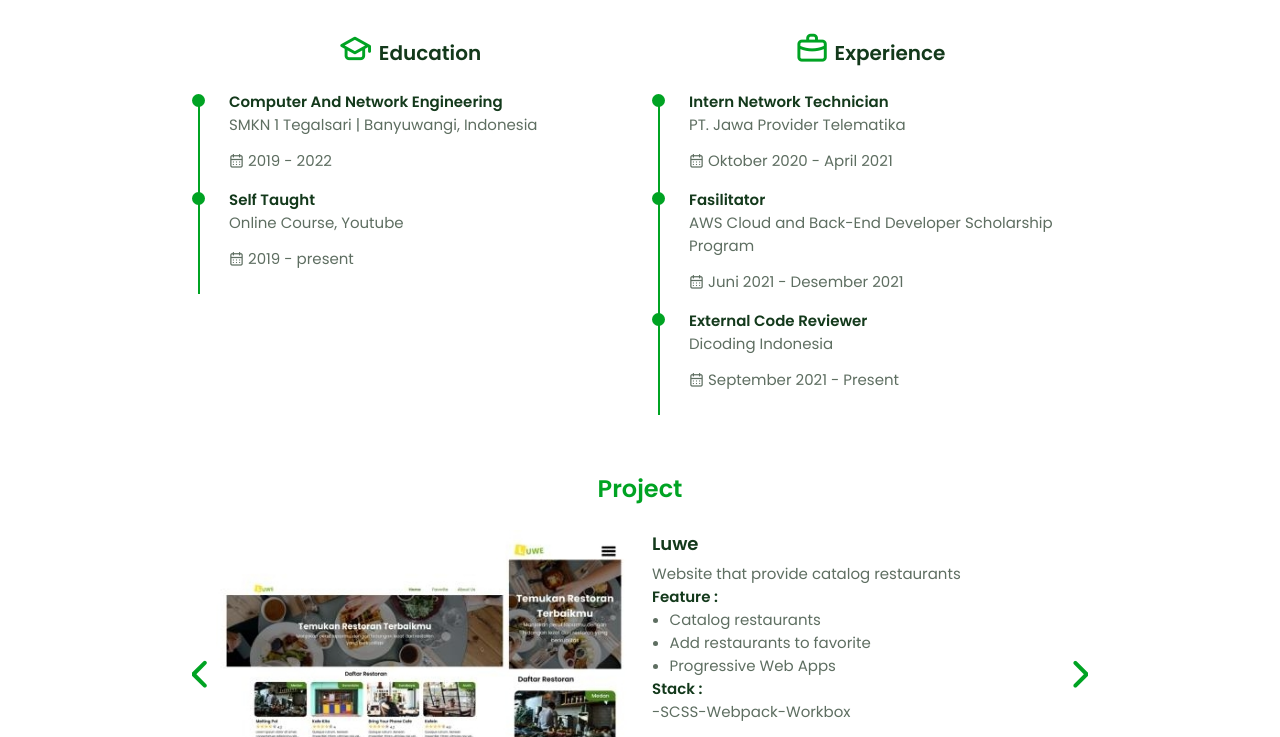
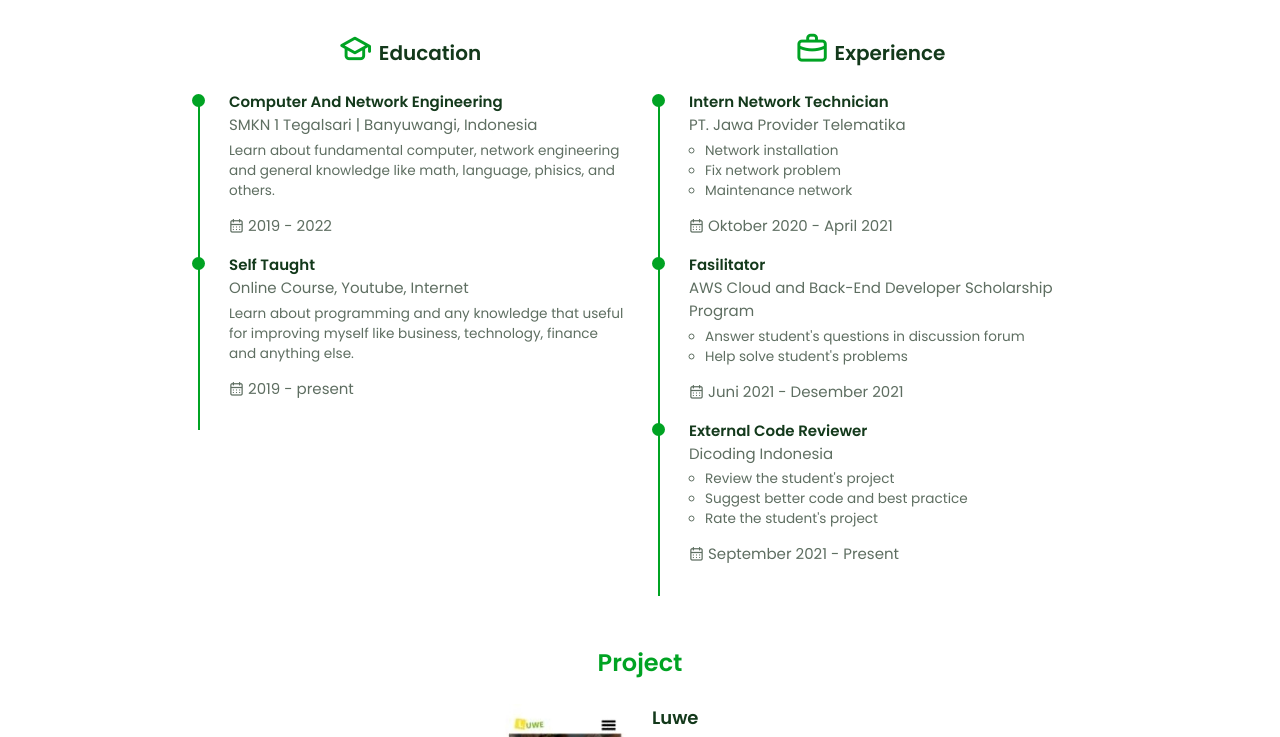
Before and after one commit to zidnirifan/zidnirifan.github.io, a website with bundled scripts: page index.html in a window 1280 px wide. Shown: the part 973-1710 px from the top of the page. Built offline with nearby package versions, Linux system fonts and the light colour scheme.

Commit message:
add history descriptions

```diff
--- a/src/assets/json/history.json
+++ b/src/assets/json/history.json
@@ -3,11 +3,13 @@
     {
       "title": "Computer And Network Engineering",
       "subtitle": "SMKN 1 Tegalsari | Banyuwangi, Indonesia",
+      "desc": "Learn about fundamental computer, network engineering and general knowledge like math, language, phisics, and others.",
       "date": "2019 - 2022"
     },
     {
       "title": "Self Taught",
-      "subtitle": "Online Course, Youtube",
+      "subtitle": "Online Course, Youtube, Internet",
+      "desc": "Learn about programming and any knowledge that useful for improving myself like business, technology, finance and anything else.",
       "date": "2019 - present"
     }
   ],
@@ -15,16 +17,30 @@
     {
       "title": "Intern Network Technician",
       "subtitle": "PT. Jawa Provider Telematika",
+      "desc": [
+        "Network installation",
+        "Fix network problem",
+        "Maintenance network"
+      ],
       "date": "Oktober 2020 - April 2021"
     },
     {
       "title": "Fasilitator",
       "subtitle": "AWS Cloud and Back-End Developer Scholarship Program",
+      "desc": [
+        "Answer student's questions in discussion forum",
+        "Help solve student's problems"
+      ],
       "date": "Juni 2021 - Desember 2021"
     },
     {
       "title": "External Code Reviewer",
       "subtitle": "Dicoding Indonesia",
+      "desc": [
+        "Review the student's project",
+        "Suggest better code and best practice",
+        "Rate the student's project"
+      ],
       "date": "September 2021 - Present"
     }
   ]
--- a/src/scripts/components/history-item.js
+++ b/src/scripts/components/history-item.js
@@ -13,6 +13,15 @@ class HistoryItem extends HTMLElement {
       <div>
         <h4 class="history-title">${this._data.title}</h4>
         <p class="history-subtitle">${this._data.subtitle}</p>
+        ${
+          Array.isArray(this._data.desc)
+            ? `<ul class="history-desc-list">${this._data.desc
+                .map((e) => {
+                  return `<li>${e}</li>`;
+                })
+                .join('')}</ul>`
+            : `<p class="history-desc">${this._data.desc}</p>`
+        }
         <div class="history-date">
           <i class="uil uil-calendar-alt"></i>
           ${this._data.date}
--- a/src/styles/style.css
+++ b/src/styles/style.css
@@ -352,6 +352,20 @@ a {
   margin-top: 0.8rem;
 }
 
+.history-desc {
+  font-size: 0.85rem;
+  margin-top: 0.3rem;
+}
+
+.history-desc-list {
+  margin-left: 1rem;
+  margin-top: 0.3rem;
+}
+
+.history-desc-list li {
+  font-size: 0.85rem;
+}
+
 .history-item {
   grid-template-columns: min-content 1fr;
   margin-bottom: 1rem;
```
